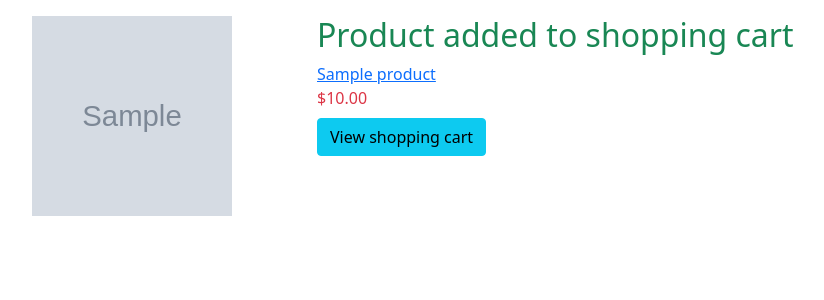
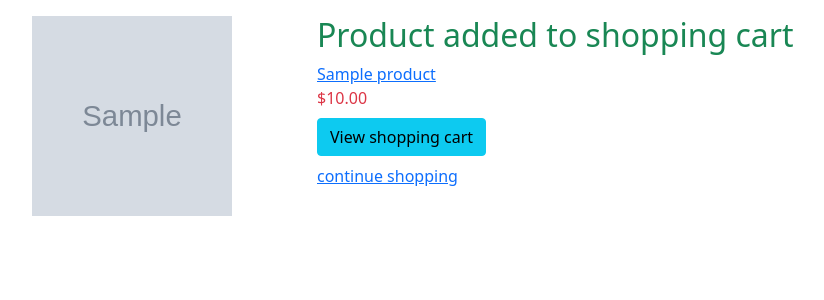
Before and after one commit to puroh/web_store, a Django app: template carts/templates/carts/add.html in a window 1280 px wide. Shown: the part 56-356 px from the top of the page, without its empty margins (50-874 px from the left). Run offline with Django 3.2, Linux system fonts and the light colour scheme; the template is opened without the code that fills it: most values are stand-ins (such as "Sample title", 1, 10 or a date in 2020); grey boxes marked "Sample" are stand-in pictures; some libraries are stand-ins or nearby versions.

Commit message:
add url conitune shopping

```diff
--- a/carts/templates/carts/add.html
+++ b/carts/templates/carts/add.html
@@ -28,6 +28,11 @@
         <a href="{% url 'carts:cart' %}" class="btn btn-info"> View shopping cart</a>
     </div>
 
+    <div class="mt-2">
+
+        <a href="{% url 'index' %}">continue shopping</a>
+    </div>
+
 </div>
 
 
```
